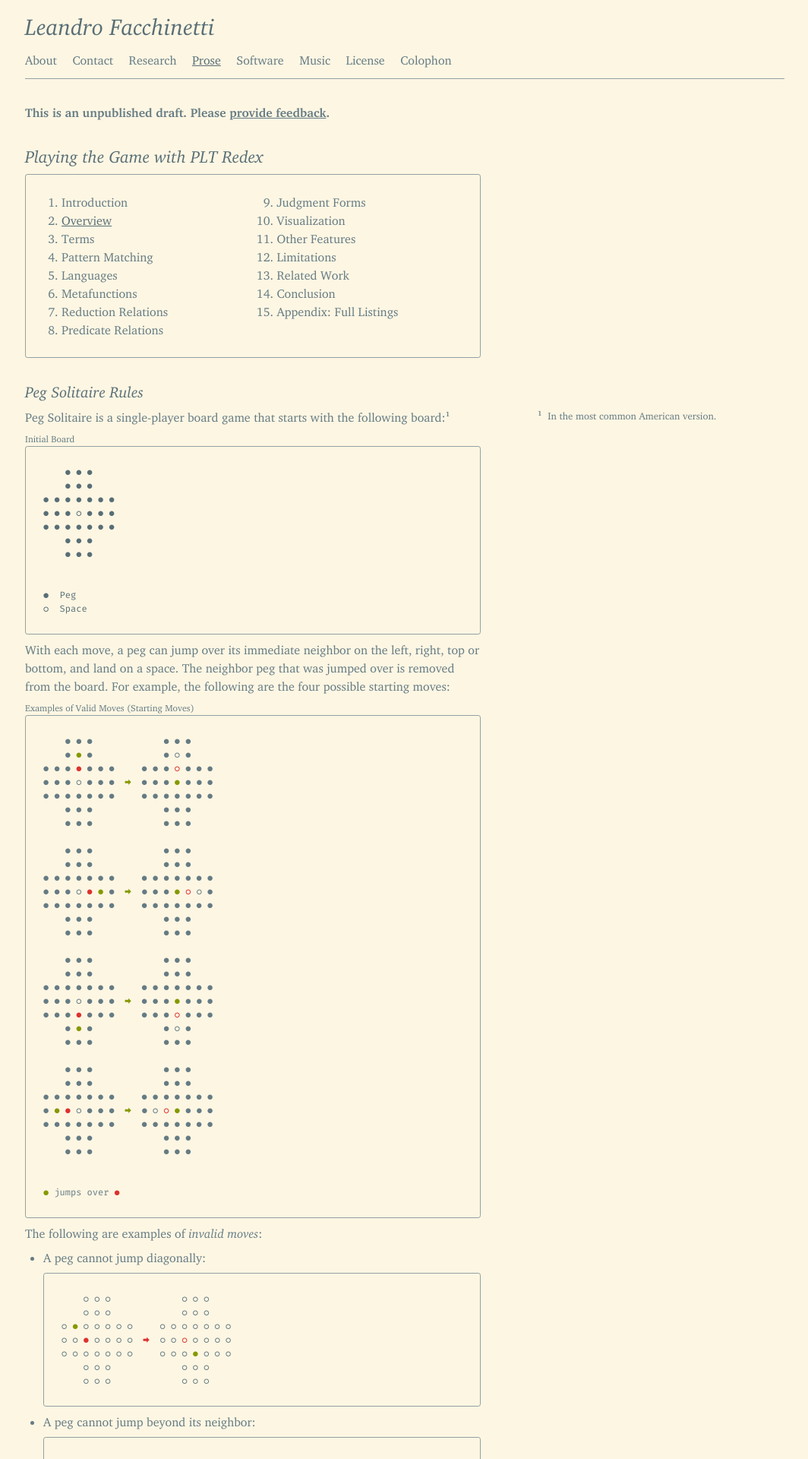
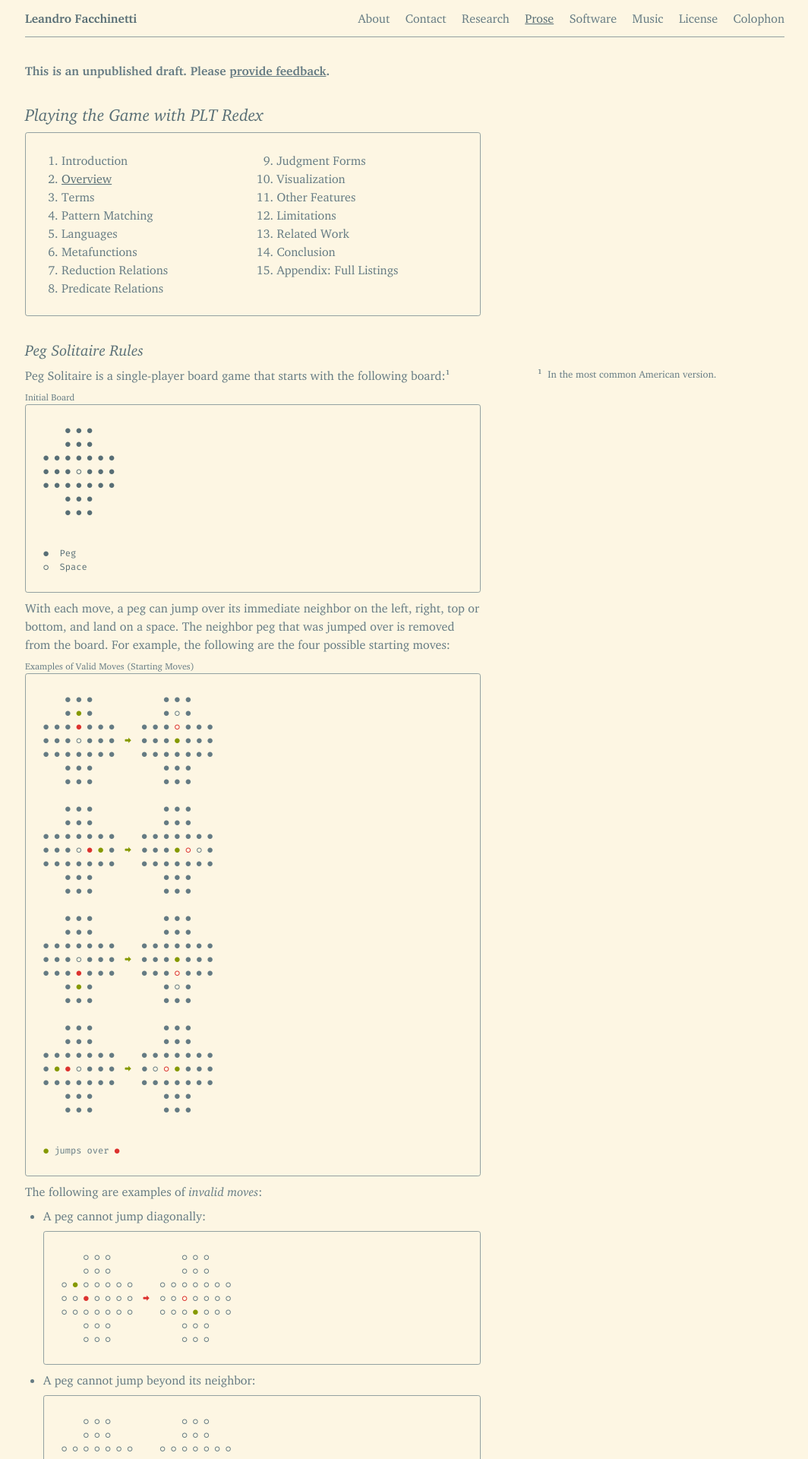
Before and after one commit to leafac/leafac.com, a Jekyll site: the page built from prose/playing-the-game-with-plt-redex/overview.md, in a window 1280 px wide. Shown: the top 1920 px of the page at 76% size, without its empty margins (107-1171 px from the left). Built offline with Jekyll 4.4.1, drawn with Linux system fonts in a browser that asks for light colours.

Commit message:
Makeover

```diff
--- a/prose/playing-the-game-with-plt-redex/overview.md
+++ b/prose/playing-the-game-with-plt-redex/overview.md
@@ -33,9 +33,9 @@ With each move, a peg can jump over its immediate neighbor on the left, right, t
 Examples of Valid Moves (Starting Moves)
 <pre>
     ● ● ●             ● ● ●
-    ● <span class="active">●</span> ●             ● ○ ●
-● ● ● <span class="jumped-over">●</span> ● ● ●     ● ● ● <span class="jumped-over">○</span> ● ● ●
-● ● ● ○ ● ● ●  <span class="success">➡</span>  ● ● ● <span class="active">●</span> ● ● ●
+    ● <span class="peg--active">●</span> ●             ● ○ ●
+● ● ● <span class="peg--jumped-over">●</span> ● ● ●     ● ● ● <span class="peg--jumped-over">○</span> ● ● ●
+● ● ● ○ ● ● ●  <span class="success">➡</span>  ● ● ● <span class="peg--active">●</span> ● ● ●
 ● ● ● ● ● ● ●     ● ● ● ● ● ● ●
     ● ● ●             ● ● ●
     ● ● ●             ● ● ●
@@ -43,7 +43,7 @@ Examples of Valid Moves (Starting Moves)
     ● ● ●             ● ● ●
     ● ● ●             ● ● ●
 ● ● ● ● ● ● ●     ● ● ● ● ● ● ●
-● ● ● ○ <span class="jumped-over">●</span> <span class="active">●</span> ●  <span class="success">➡</span>  ● ● ● <span class="active">●</span> <span class="jumped-over">○</span> ○ ●
+● ● ● ○ <span class="peg--jumped-over">●</span> <span class="peg--active">●</span> ●  <span class="success">➡</span>  ● ● ● <span class="peg--active">●</span> <span class="peg--jumped-over">○</span> ○ ●
 ● ● ● ● ● ● ●     ● ● ● ● ● ● ●
     ● ● ●             ● ● ●
     ● ● ●             ● ● ●
@@ -51,21 +51,21 @@ Examples of Valid Moves (Starting Moves)
     ● ● ●             ● ● ●
     ● ● ●             ● ● ●
 ● ● ● ● ● ● ●     ● ● ● ● ● ● ●
-● ● ● ○ ● ● ●  <span class="success">➡</span>  ● ● ● <span class="active">●</span> ● ● ●
-● ● ● <span class="jumped-over">●</span> ● ● ●     ● ● ● <span class="jumped-over">○</span> ● ● ●
-    ● <span class="active">●</span> ●             ● ○ ●
+● ● ● ○ ● ● ●  <span class="success">➡</span>  ● ● ● <span class="peg--active">●</span> ● ● ●
+● ● ● <span class="peg--jumped-over">●</span> ● ● ●     ● ● ● <span class="peg--jumped-over">○</span> ● ● ●
+    ● <span class="peg--active">●</span> ●             ● ○ ●
     ● ● ●             ● ● ●
 
     ● ● ●             ● ● ●
     ● ● ●             ● ● ●
 ● ● ● ● ● ● ●     ● ● ● ● ● ● ●
-● <span class="active">●</span> <span class="jumped-over">●</span> ○ ● ● ●  <span class="success">➡</span>  ● ○ <span class="jumped-over">○</span> <span class="active">●</span> ● ● ●
+● <span class="peg--active">●</span> <span class="peg--jumped-over">●</span> ○ ● ● ●  <span class="success">➡</span>  ● ○ <span class="peg--jumped-over">○</span> <span class="peg--active">●</span> ● ● ●
 ● ● ● ● ● ● ●     ● ● ● ● ● ● ●
     ● ● ●             ● ● ●
     ● ● ●             ● ● ●
 
 
-<span class="active">●</span> jumps over <span class="jumped-over">●</span>
+<span class="peg--active">●</span> jumps over <span class="peg--jumped-over">●</span>
 </pre>
 </div>
 
@@ -76,9 +76,9 @@ The following are examples of *invalid moves*:
   <pre>
       ○ ○ ○             ○ ○ ○
       ○ ○ ○             ○ ○ ○
-  ○ <span class="active">●</span> ○ ○ ○ ○ ○     ○ ○ ○ ○ ○ ○ ○
-  ○ ○ <span class="jumped-over">●</span> ○ ○ ○ ○  <span class="error">➡</span>  ○ ○ <span class="jumped-over">○</span> ○ ○ ○ ○
-  ○ ○ ○ ○ ○ ○ ○     ○ ○ ○ <span class="active">●</span> ○ ○ ○
+  ○ <span class="peg--active">●</span> ○ ○ ○ ○ ○     ○ ○ ○ ○ ○ ○ ○
+  ○ ○ <span class="peg--jumped-over">●</span> ○ ○ ○ ○  <span class="error">➡</span>  ○ ○ <span class="peg--jumped-over">○</span> ○ ○ ○ ○
+  ○ ○ ○ ○ ○ ○ ○     ○ ○ ○ <span class="peg--active">●</span> ○ ○ ○
       ○ ○ ○             ○ ○ ○
       ○ ○ ○             ○ ○ ○
   </pre>
@@ -89,7 +89,7 @@ The following are examples of *invalid moves*:
       ○ ○ ○             ○ ○ ○
       ○ ○ ○             ○ ○ ○
   ○ ○ ○ ○ ○ ○ ○     ○ ○ ○ ○ ○ ○ ○
-  ○ <span class="active">●</span> <span class="jumped-over">●</span> ○ ○ ○ ○  <span class="error">➡</span>  ○ ○ <span class="jumped-over">○</span> ○ <span class="active">●</span> ○ ○
+  ○ <span class="peg--active">●</span> <span class="peg--jumped-over">●</span> ○ ○ ○ ○  <span class="error">➡</span>  ○ ○ <span class="peg--jumped-over">○</span> ○ <span class="peg--active">●</span> ○ ○
   ○ ○ ○ ○ ○ ○ ○     ○ ○ ○ ○ ○ ○ ○
       ○ ○ ○             ○ ○ ○
       ○ ○ ○             ○ ○ ○
@@ -101,7 +101,7 @@ The following are examples of *invalid moves*:
       ○ ○ ○             ○ ○ ○
       ○ ○ ○             ○ ○ ○
   ○ ○ ○ ○ ○ ○ ○     ○ ○ ○ ○ ○ ○ ○
-  ○ <span class="active">●</span> <span class="jumped-over">●</span> <span class="jumped-over">●</span> ○ ○ ○  <span class="error">➡</span>  ○ ○ <span class="jumped-over">○</span> <span class="jumped-over">○</span> <span class="active">●</span> ○ ○
+  ○ <span class="peg--active">●</span> <span class="peg--jumped-over">●</span> <span class="peg--jumped-over">●</span> ○ ○ ○  <span class="error">➡</span>  ○ ○ <span class="peg--jumped-over">○</span> <span class="peg--jumped-over">○</span> <span class="peg--active">●</span> ○ ○
   ○ ○ ○ ○ ○ ○ ○     ○ ○ ○ ○ ○ ○ ○
       ○ ○ ○             ○ ○ ○
       ○ ○ ○             ○ ○ ○
--- a/stylesheets/main.scss
+++ b/stylesheets/main.scss
@@ -64,6 +64,7 @@ $line-height--extra-small:     1;
 $line-height--small:           1.3;
 $line-height--medium:          1.5;
 $line-height--large:           2;
+$line-height--extra-large:     3;
 $text-indent:                  1.5rem;
 $letter-spacing:               0.2em;
 
@@ -207,7 +208,7 @@ $animation--duration: 0.3s;
 
 body {
   margin: $space--none auto;
-  padding: $space--medium $grid--padding;
+  padding: $space--none $grid--padding $space--medium $grid--padding;
   max-width: $grid--main;
 }
 
@@ -243,18 +244,22 @@ body {
 // HEADERS
 
 body > header {
+  line-height: $line-height--extra-large;
+  a {
+    display: inline-block;
+  }
   h1 {
-    margin-top: $space--none;
+    margin: $space--none;
+    float: left;
+    line-height: $line-height--extra-large;
   }
   nav {
+    text-align: right;
     @include navigation-links;
      a {
-      line-height: $line-height--large;
-      display: inline-block;
-      margin-right: $space--medium;
+      margin-left: $space--medium;
     }
   }
-  padding-bottom: $space--small;
   border-bottom: $border-width--thin solid $palette--secondary-content;
   margin-bottom: $space--extra-large;
 }
@@ -295,11 +300,15 @@ h1, h2  {
     text-decoration: none;
     color: $palette--emphasized-content;
   }
+  & + & {
+    margin-top: $space--medium;
+  }
 }
 
 body > header h1 {
-  font-size: $font-size--extra-extra-large;
-  font-style: italic;
+  font-size: $font-size--medium;
+  font-style: normal;
+  font-weight: 700;
 }
 
 main > header h1 {
@@ -485,22 +494,7 @@ th {
 // REFERENCES
 
 a {
-  transition: background-color $animation--duration;
-  border-radius: $border-radius;
   color: $palette--primary-content;
-  &:hover {
-    background-color: $palette--background-highlight;
-    color: $palette--emphasized-content;
-  }
-  @include smaller-screens {
-    aside & {
-      color: $palette--emphasized-content;
-      &:hover {
-        background-color: $palette--background;
-        color: $palette--primary-content;
-      }
-    }
-  }
 }
 
 // ---------------------------------------------------------------------------------------------------
@@ -533,10 +527,10 @@ summary {
 // ---------------------------------------------------------------------------------------------------
 // PLAYING THE GAME WITH PLT REDEX
 
-.active {
+.peg--active {
   color: $palette--green;
 }
 
-.jumped-over {
+.peg--jumped-over {
   color: $palette--red;
 }
```
